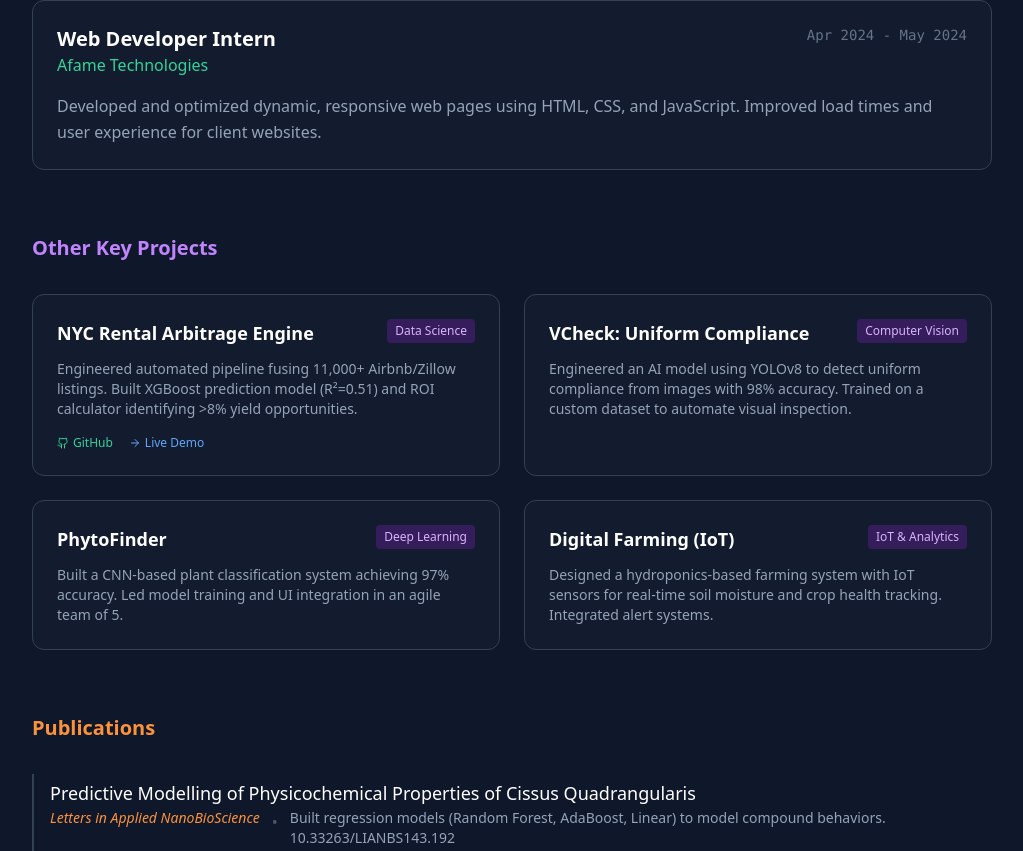
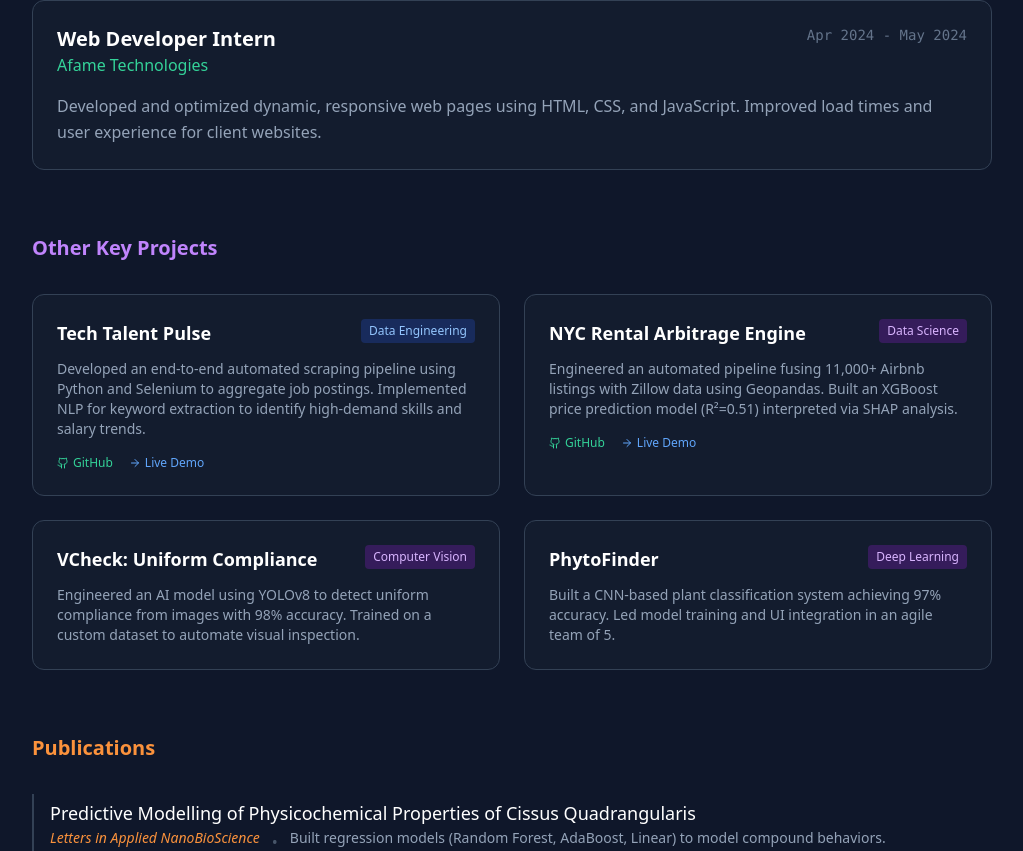
Before and after one commit to ayush-274/Portfolio, a React (Vite) app: page / in a window 1280 px wide. Shown: the part 1936-2787 px from the top of the page, without its empty margins (128-1151 px from the left). Built offline with nearby package versions, Linux system fonts and the light colour scheme.

Commit message:
Added the Tech-Talent-Pulse Project

```diff
--- a/src/App.jsx
+++ b/src/App.jsx
@@ -3,7 +3,7 @@ import {
   Menu, X, Database, Github, Linkedin, Mail, ChevronRight, ChevronLeft,
   Download, Code, Terminal, Cpu, BookOpen, Layers, Brain, CheckCircle,
   BarChart, PieChart, TrendingUp, DollarSign, Activity, Filter, Server,
-  Workflow, MapPin, Calculator, ArrowRight, Phone, FileText
+  Workflow, MapPin, Calculator, ArrowRight, Phone, FileText, Globe
 } from 'lucide-react';
 
 const Portfolio = () => {
@@ -57,7 +57,7 @@ const Portfolio = () => {
     title: "Data Scientist & Software Engineer",
     tagline: "Multidisciplinary engineer specializing in AI/ML, predictive modeling, and scalable data products.",
     email: "asagarwal04@gmail.com",
-    phone: "+91 8451928669",
+    // phone number removed
     github: "github.com/ayush-274",
     linkedin: "www.linkedin.com/in/ayush-agarwal-195922274",
     // IMPORTANT: Ensure 'Resume_Ayush_Agarwal.pdf' is placed inside the 'public' folder of your project
@@ -436,6 +436,25 @@ const Portfolio = () => {
             <div>
               <h3 className="text-xl font-semibold text-purple-400 mb-8 flex items-center gap-2">Other Key Projects</h3>
               <div className="grid grid-cols-1 md:grid-cols-2 gap-6">
+                 {/* Tech Talent Pulse */}
+                 <div className="bg-slate-800/30 p-6 rounded-xl border border-slate-700 hover:border-blue-500/30 transition-colors">
+                    <div className="flex justify-between items-start">
+                        <h4 className="text-lg font-bold text-white">Tech Talent Pulse</h4>
+                        <span className="text-xs bg-blue-900/50 text-blue-300 px-2 py-1 rounded">Data Engineering</span>
+                    </div>
+                    <p className="text-slate-400 text-sm mt-3">
+                        Developed an end-to-end automated scraping pipeline using Python and Selenium to aggregate job postings. Implemented NLP for keyword extraction to identify high-demand skills and salary trends.
+                    </p>
+                    <div className="flex gap-4 mt-4 text-xs">
+                        <a href="https://github.com/ayush-274/tech-talent-pulse" target="_blank" rel="noopener noreferrer" className="flex items-center gap-1 text-emerald-400 hover:text-emerald-300">
+                            <Github size={12} /> GitHub
+                        </a>
+                        <a href="https://tech-talent-pulse.streamlit.app/" target="_blank" rel="noopener noreferrer" className="flex items-center gap-1 text-blue-400 hover:text-blue-300">
+                            <ArrowRight size={12} /> Live Demo
+                        </a>
+                    </div>
+                 </div>
+
                  {/* NYC Rental Arbitrage Engine */}
                  <div className="bg-slate-800/30 p-6 rounded-xl border border-slate-700 hover:border-purple-500/30 transition-colors">
                     <div className="flex justify-between items-start">
@@ -443,7 +462,7 @@ const Portfolio = () => {
                         <span className="text-xs bg-purple-900/50 text-purple-300 px-2 py-1 rounded">Data Science</span>
                     </div>
                     <p className="text-slate-400 text-sm mt-3">
-                        Engineered automated pipeline fusing 11,000+ Airbnb/Zillow listings. Built XGBoost prediction model (R²=0.51) and ROI calculator identifying &gt;8% yield opportunities.
+                        Engineered an automated pipeline fusing 11,000+ Airbnb listings with Zillow data using Geopandas. Built an XGBoost price prediction model (R²=0.51) interpreted via SHAP analysis.
                     </p>
                     <div className="flex gap-4 mt-4 text-xs">
                         <a href="https://github.com/ayush-274/rental-arbitrage-engine.git" target="_blank" rel="noopener noreferrer" className="flex items-center gap-1 text-emerald-400 hover:text-emerald-300">
@@ -471,15 +490,6 @@ const Portfolio = () => {
                     </div>
                     <p className="text-slate-400 text-sm mt-3">
                         Built a CNN-based plant classification system achieving 97% accuracy. Led model training and UI integration in an agile team of 5.
-                    </p>
-                 </div>
-                 <div className="bg-slate-800/30 p-6 rounded-xl border border-slate-700 hover:border-purple-500/30 transition-colors">
-                    <div className="flex justify-between items-start">
-                        <h4 className="text-lg font-bold text-white">Digital Farming (IoT)</h4>
-                        <span className="text-xs bg-purple-900/50 text-purple-300 px-2 py-1 rounded">IoT & Analytics</span>
-                    </div>
-                    <p className="text-slate-400 text-sm mt-3">
-                        Designed a hydroponics-based farming system with IoT sensors for real-time soil moisture and crop health tracking. Integrated alert systems.
                     </p>
                  </div>
               </div>
@@ -578,9 +588,7 @@ const Portfolio = () => {
                 <div className="flex items-center gap-2">
                     <Mail size={16} className="text-emerald-400" /> {personalInfo.email}
                 </div>
-                <div className="flex items-center gap-2">
-                    <Phone size={16} className="text-emerald-400" /> {personalInfo.phone}
-                </div>
+                {/* Phone number removed */}
                 <div className="flex items-center gap-2">
                     <a href="https://github.com/ayush-274" target="_blank" rel="noopener noreferrer" className="flex items-center gap-2 hover:text-white transition-colors">
                         <Github size={16} className="text-emerald-400" /> GitHub
@@ -608,7 +616,7 @@ const Portfolio = () => {
         <div className="max-w-7xl mx-auto px-4 sm:px-6 lg:px-8">
           <div className="flex items-center justify-between h-16">
             <div className="flex-shrink-0 cursor-pointer" onClick={() => navigateTo('home')}>
-              <span className="text-2xl font-bold bg-gradient-to-r from-emerald-400 to-blue-500 bg-clip-text text-transparent">Ayush.</span>
+              <span className="text-2xl font-bold bg-gradient-to-r from-emerald-400 to-blue-500 bg-clip-text text-transparent">Ayush Agarwal</span>
             </div>
             <div className="hidden md:block">
               <div className="ml-10 flex items-baseline space-x-8">
```
